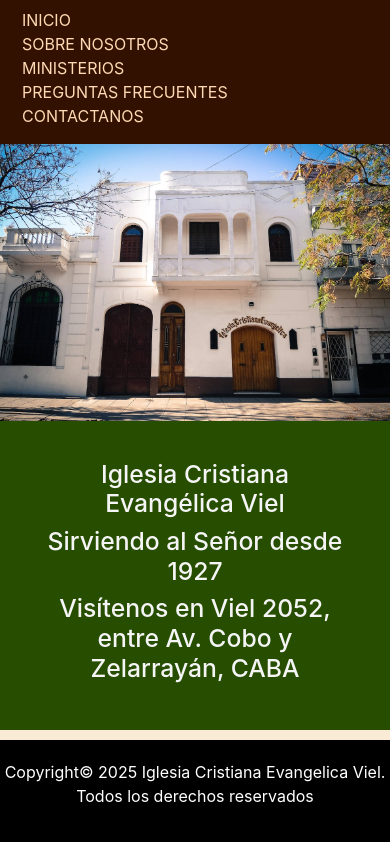
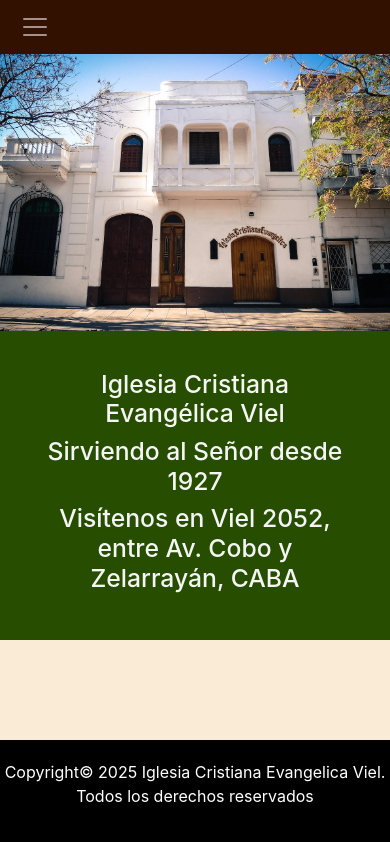
Before and after one commit to Taiel98/pagina-viel, a React (Create React App) app: page / in a window 390 px wide. Built offline with nearby package versions, Linux system fonts and the light colour scheme.

Commit message:
agregando menu responsive

```diff
--- a/src/Components/Navbar.js
+++ b/src/Components/Navbar.js
@@ -6,6 +6,21 @@
         <>
         <nav className="navbar navbar-expand-lg navbar-dark ">
             <div className="container-fluid">
+                 {/* Botón hamburguesa para móviles */}
+                <button
+                    className="navbar-toggler"
+                    type="button"
+                    data-bs-toggle="collapse"
+                    data-bs-target="#navbarNav"
+                    aria-controls="navbarNav"
+                    aria-expanded="false"
+                    aria-label="Toggle navigation"
+                >
+                    <span className="navbar-toggler-icon"></span>
+                </button>
+
+                {/* Menú colapsable */}
+                <div className="collapse navbar-collapse" id="navbarNav">
                 <ul className="navbar-nav mb-2 mb-lg-0 nav justify-content-end">
                     <li className="nav-item">
                         <div>
@@ -33,6 +48,7 @@
                         </div>
                     </li>
                 </ul>
+                </div>
             </div>
         </nav>
         </>
--- a/src/index.css
+++ b/src/index.css
@@ -111,3 +111,52 @@
 #imginterior{
   width: 100%;
 }
+
+/* Estilos adicionales para el navbar responsivo */
+/* Agrega estos estilos a tu index.css existente */
+
+/* Asegurar que el navbar se vea bien en móviles */
+.navbar-toggler {
+    border: none;
+    padding: 4px 8px;
+}
+
+.navbar-toggler:focus {
+    box-shadow: none;
+}
+
+/* Estilo para el menú colapsado en móviles */
+@media (max-width: 991px) {
+    .navbar-collapse {
+        background-color: #331100;
+        margin-top: 10px;
+        border-radius: 5px;
+        padding: 10px;
+    }
+
+    .navbar-nav {
+        text-align: center;
+    }
+
+    .nav-item {
+        margin: 5px 0;
+    }
+
+    .mi-link {
+        display: block;
+        padding: 8px 16px;
+        border-radius: 4px;
+        transition: background-color 0.3s;
+    }
+
+    .mi-link:hover {
+        background-color: rgba(255, 255, 255, 0.1);
+    }
+}
+
+/* Para pantallas grandes, mantener el estilo original */
+@media (min-width: 992px) {
+    .navbar-nav {
+        justify-content: flex-end;
+    }
+}
```
